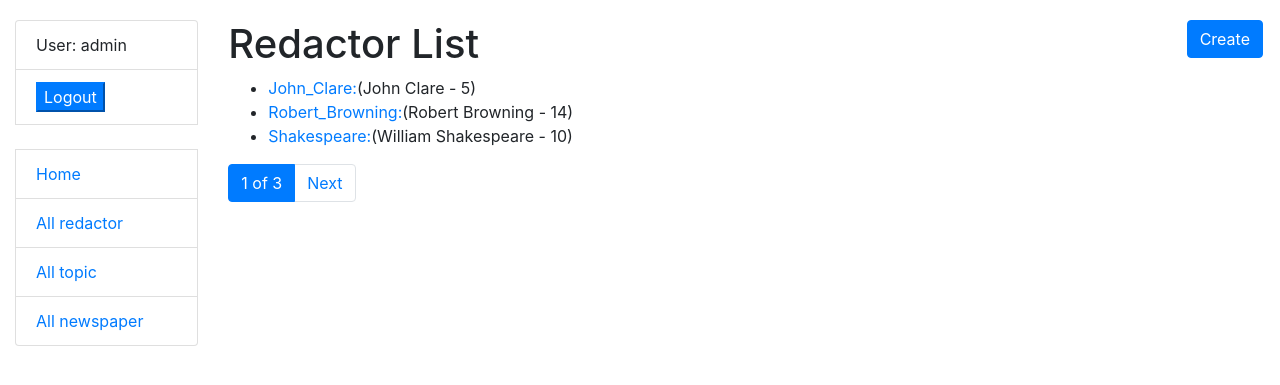
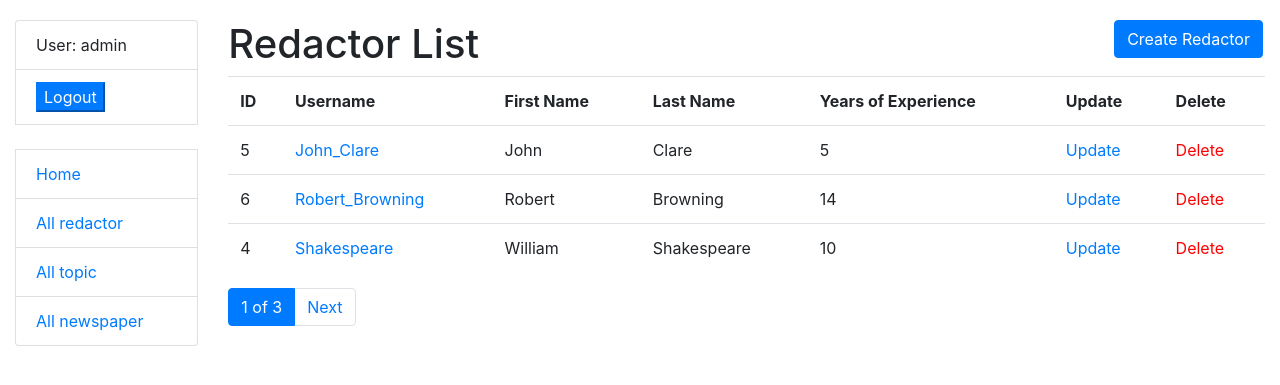
Before and after one commit to SerheiZhus/newspaper-agency, a Django app: page /redactor_list/ in a window 1280 px wide. Shown: the top 385 px of the page. Run offline with Django 5.2, Linux system fonts and the light colour scheme; a user stored in the database is signed in; data comes from the database, SQL or seed files in the repository.

Commit message:
add the feature for user on the wedsite update & delete

```diff
--- a/templates/newspaper/newspaper_form.html
+++ b/templates/newspaper/newspaper_form.html
@@ -2,7 +2,7 @@
 {% load crispy_forms_filters %}
 
 {% block content %}
-  <h1>Create Newspaper</h1>
+  <h1>{{ object|yesno:"Update,Create" }} Newspaper</h1>
   <form action="" method="post" novalidate>
   {% csrf_token %}
     {{ form|crispy }}
--- a/templates/newspaper/redactor_form.html
+++ b/templates/newspaper/redactor_form.html
@@ -2,7 +2,7 @@
 {% load crispy_forms_filters %}
 
 {% block content %}
-  <h1>Create Redactor</h1>
+  <h1>{{ object|yesno:"Update,Create" }} Redactor</h1>
   <form action="" method="post" novalidate>
   {% csrf_token %}
     {{ form|crispy }}
--- a/templates/newspaper/redactor_list.html
+++ b/templates/newspaper/redactor_list.html
@@ -10,18 +10,41 @@
   <h1>
     Redactor List
     <a href="{% url 'newspaper:redactors-create' %}" class="btn btn-primary link-to-page">
-      Create
+      Create Redactor
     </a>
   </h1>
   {% if redactor_list %}
-    <ul>
+    <table class="table">
+    <tr>
+    <th>ID</th>
+    <th>Username</th>
+    <th>First Name</th>
+    <th>Last Name</th>
+    <th>Years of Experience</th>
+    <th>Update</th>
+    <th>Delete</th>
+    </tr>
       {% for redactor in redactor_list %}
-        <li><a href="{% url 'newspaper:redactors-detail' redactor.id %}">
-          {{ redactor.username }}:</a>({{ redactor.first_name }}
-          {{ redactor.last_name }} - {{ redactor.years_of_experience }})
-        </li>
+        <tr>
+          <td>{{ redactor.id }}</td>
+          <td><a href="{% url 'newspaper:redactors-detail' redactor.id %}">
+          {{ redactor.username }}{% if user == redactor %} (Me){% endif %}</a></td>
+          <td>{{ redactor.first_name }}</td>
+          <td>{{ redactor.last_name }}</td>
+          <td>{{ redactor.years_of_experience }}</td>
+          <td>
+            <a href="{% url 'newspaper:redactors-update' pk=redactor.id %}">
+              Update
+            </a>
+          </td>
+          <td>
+            <a style="color: red" href="{% url 'newspaper:redactors-delete' pk=redactor.id %}">
+              Delete
+            </a>
+          </td>
+
       {% endfor %}
-    </ul>
+    </table>
   {% else %}
     <p>There are no redactor in newspaper agency</p>
   {% endif %}
--- a/templates/newspaper/topic_detail.html
+++ b/templates/newspaper/topic_detail.html
@@ -8,8 +8,8 @@
 
   {% for redactor in topic.newspapers.all %}
     <hr>
-      <p>{{ redactor.id }}</p>
-      <p><a href="#">{{ redactor.publishers.get.username}}</a></p>
+      <p>ID: {{ redactor.id }}</p>
+      <p>USERNAME: <a href="#">{{ redactor.publishers.get.username}}</a></p>
 
     {% empty %}
     <p>No redactors</p>
--- a/templates/newspaper/topic_form.html
+++ b/templates/newspaper/topic_form.html
@@ -2,7 +2,7 @@
 {% load crispy_forms_filters %}
 
 {% block content %}
-  <h1>Create Topic</h1>
+  <h1>{{ object|yesno:"Update,Create" }} Topic</h1>
   <form action="" method="post" novalidate>
   {% csrf_token %}
     {{ form|crispy }}
```
Also changed, not shown: templates/newspaper/newspaper_list.html (+17 -7 lines), templates/newspaper/topic_list.html (+18 -4 lines).
